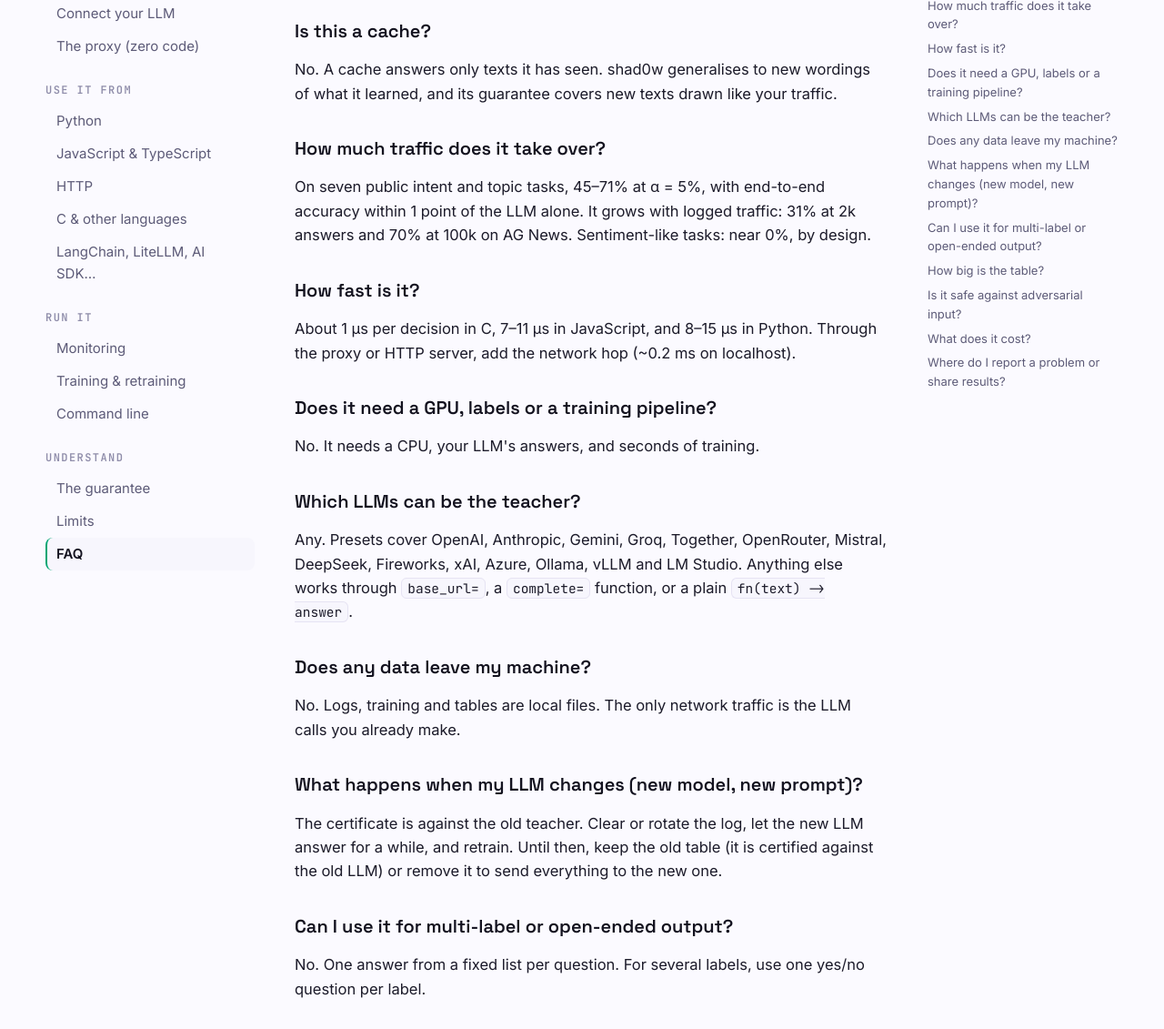
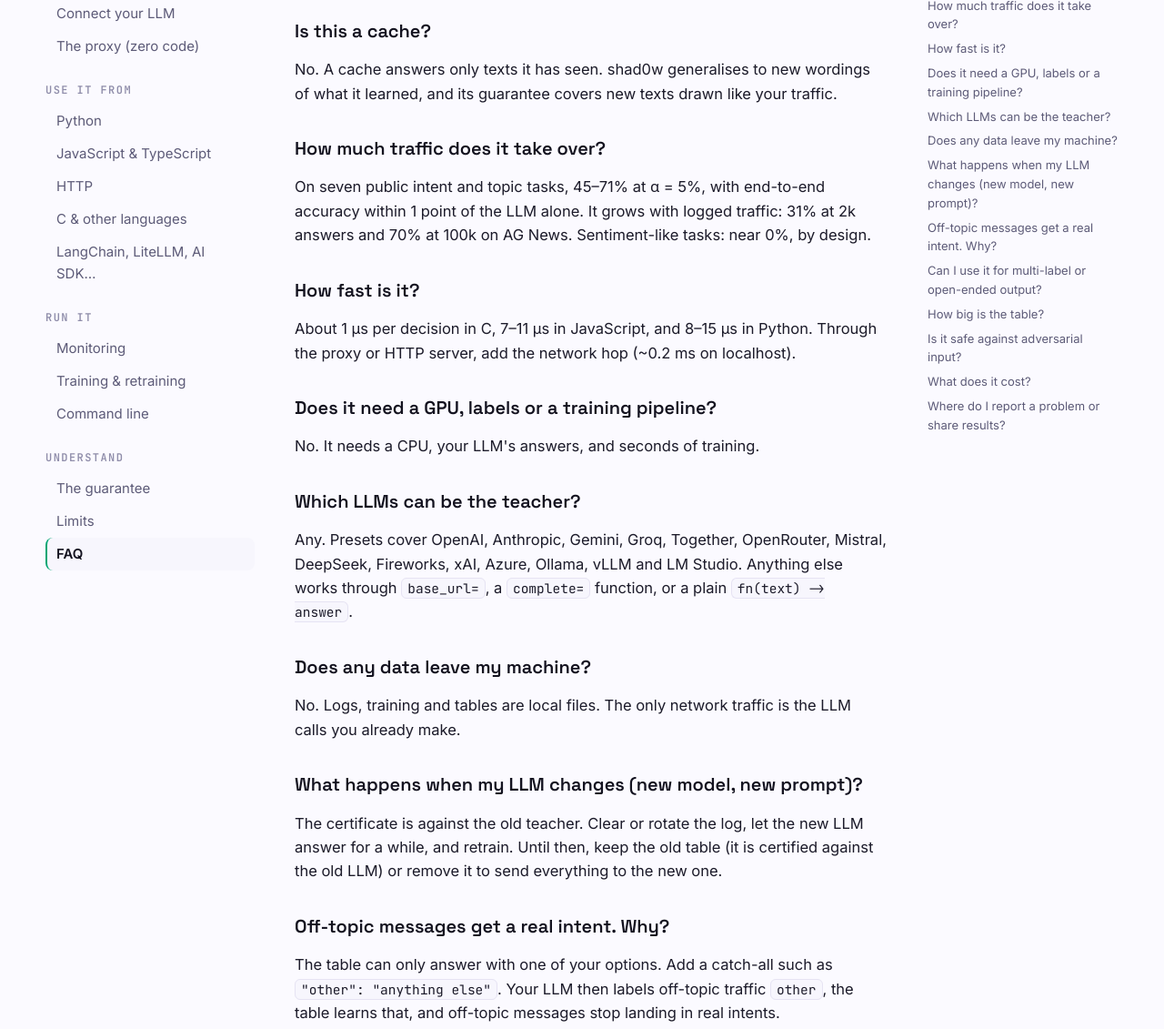
Before and after one commit to 2796gaurav/shad0w, a plain HTML site: page docs/faq.html in a window 1280 px wide. Shown: the part 168-1299 px from the top of the page at 91% size. Drawn offline with Linux system fonts and the light colour scheme.

Commit message:
Docs: recommend an 'other' option

```diff
--- a/docs/faq.html
+++ b/docs/faq.html
@@ -47,6 +47,8 @@
 <p>No. Logs, training and tables are local files. The only network traffic is the LLM calls you already make.</p>
 <h3 id="what-happens-when-my-llm-changes-new-model-new-prompt">What happens when my LLM changes (new model, new prompt)?<a class="headerlink" href="#what-happens-when-my-llm-changes-new-model-new-prompt" title="Permanent link">#</a></h3>
 <p>The certificate is against the old teacher. Clear or rotate the log, let the new LLM answer for a while, and retrain. Until then, keep the old table (it is certified against the old LLM) or remove it to send everything to the new one.</p>
+<h3 id="off-topic-messages-get-a-real-intent-why">Off-topic messages get a real intent. Why?<a class="headerlink" href="#off-topic-messages-get-a-real-intent-why" title="Permanent link">#</a></h3>
+<p>The table can only answer with one of your options. Add a catch-all such as <code>"other": "anything else"</code>. Your LLM then labels off-topic traffic <code>other</code>, the table learns that, and off-topic messages stop landing in real intents.</p>
 <h3 id="can-i-use-it-for-multi-label-or-open-ended-output">Can I use it for multi-label or open-ended output?<a class="headerlink" href="#can-i-use-it-for-multi-label-or-open-ended-output" title="Permanent link">#</a></h3>
 <p>No. One answer from a fixed list per question. For several labels, use one yes/no question per label.</p>
 <h3 id="how-big-is-the-table">How big is the table?<a class="headerlink" href="#how-big-is-the-table" title="Permanent link">#</a></h3>
@@ -68,6 +70,7 @@
 <li><a href="#which-llms-can-be-the-teacher">Which LLMs can be the teacher?</a></li>
 <li><a href="#does-any-data-leave-my-machine">Does any data leave my machine?</a></li>
 <li><a href="#what-happens-when-my-llm-changes-new-model-new-prompt">What happens when my LLM changes (new model, new prompt)?</a></li>
+<li><a href="#off-topic-messages-get-a-real-intent-why">Off-topic messages get a real intent. Why?</a></li>
 <li><a href="#can-i-use-it-for-multi-label-or-open-ended-output">Can I use it for multi-label or open-ended output?</a></li>
 <li><a href="#how-big-is-the-table">How big is the table?</a></li>
 <li><a href="#is-it-safe-against-adversarial-input">Is it safe against adversarial input?</a></li>
```
Also changed, not shown: docs/index.html (+3 -0 lines).
